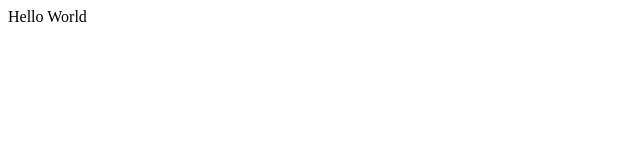
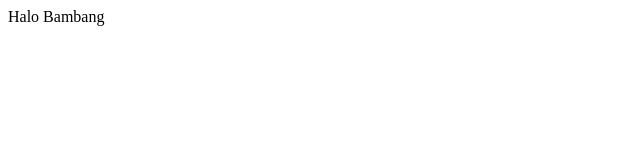
Before and after one commit to RinoKojima24/Testing, a plain HTML site: page index.html in a window 1280 px wide. Shown: the full height of the page, 0-640 px from the left. Drawn offline with Linux system fonts and the light colour scheme.

Commit message:
Change Hello World to be Halo Bambang

```diff
--- a/index.html
+++ b/index.html
@@ -3,6 +3,6 @@
   <title>Apa loe</title>
 </head>
 <body>
-  Hello World
+  Halo Bambang
 </body>
 </html>
```
